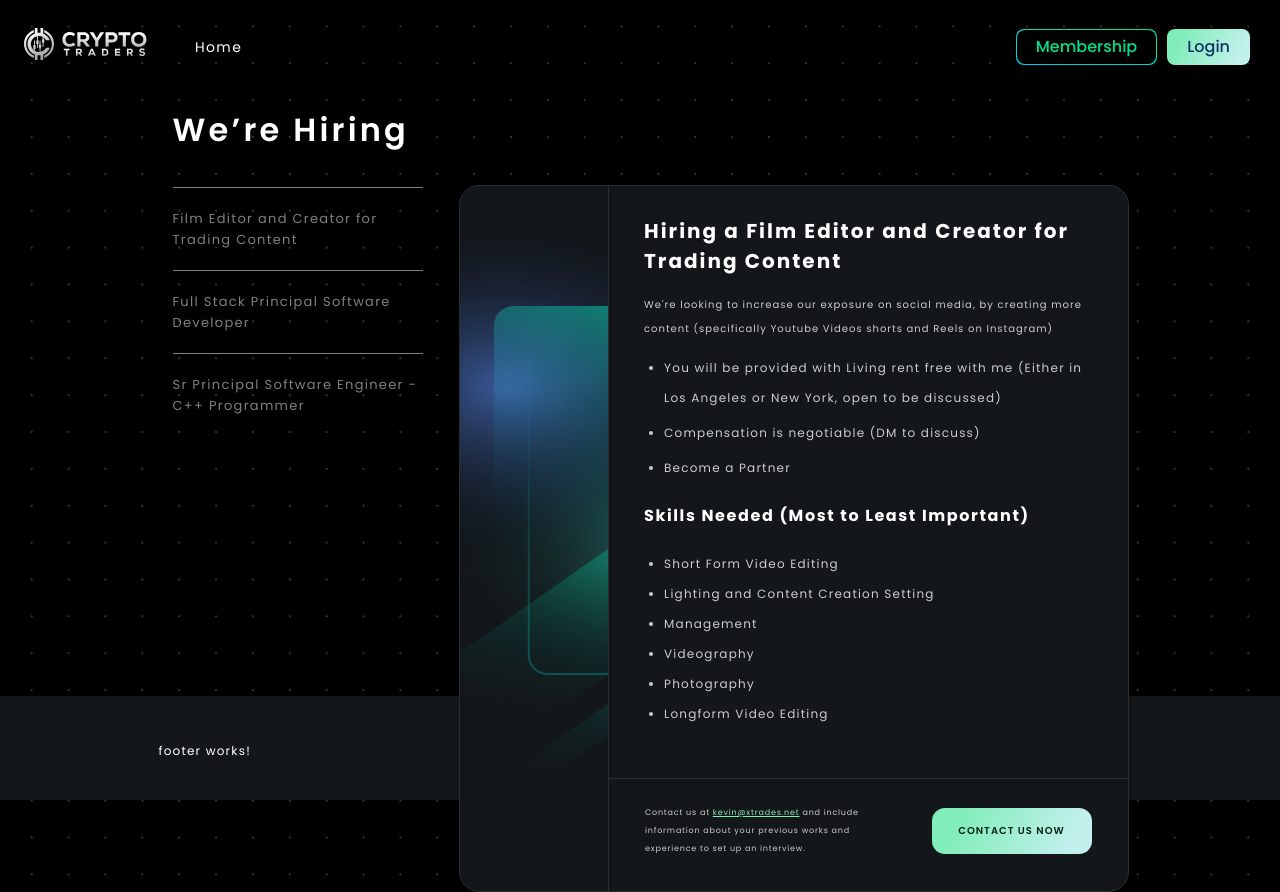
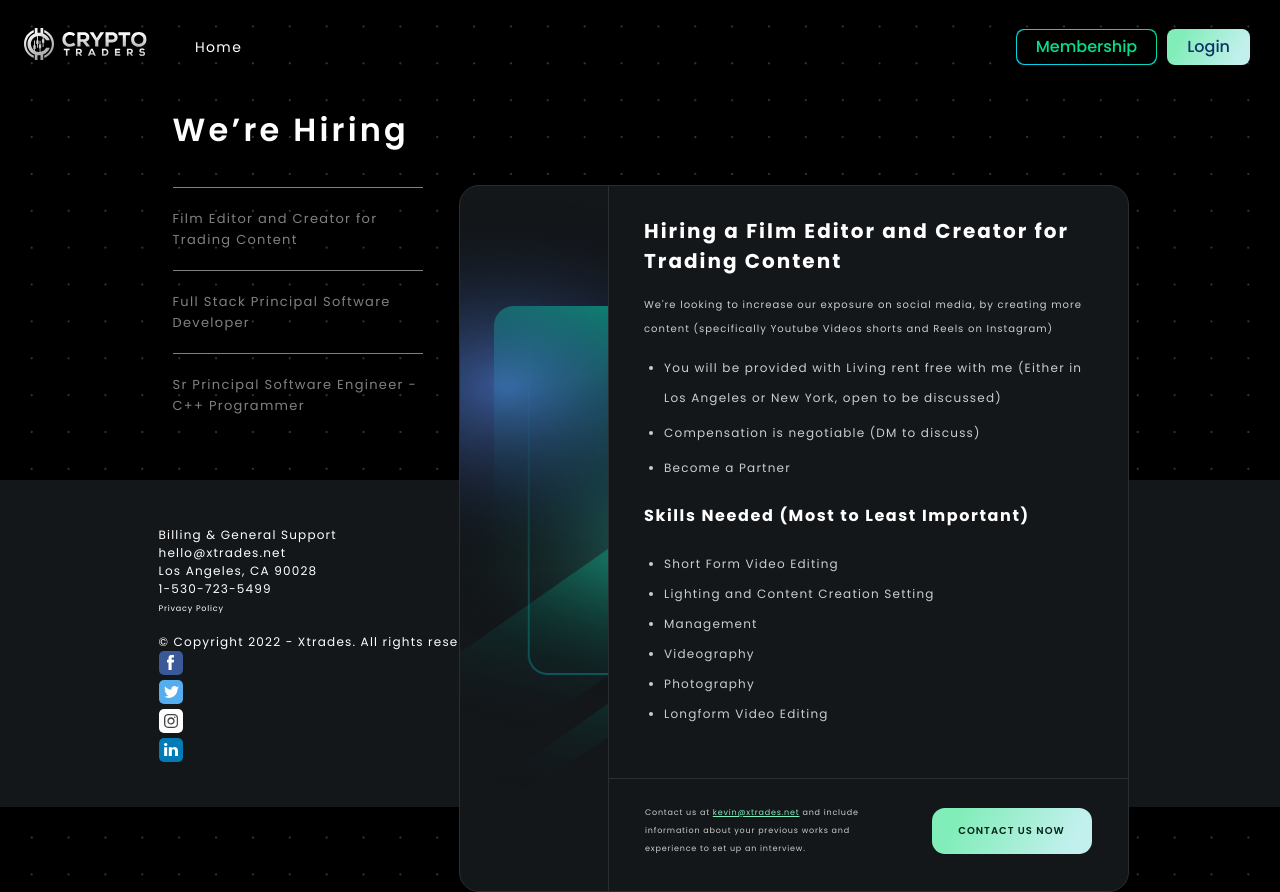
Before and after one commit to TkachukRR/30-crypto-traders, an Angular app: page /login in a window 1280 px wide. Both pictures are taken after a click on the button "Continue with Email". Built offline with nearby package versions, Linux system fonts and the light colour scheme.

Commit message:
022 added footer markup

```diff
--- a/src/app/components/footer/footer.component.html
+++ b/src/app/components/footer/footer.component.html
@@ -1 +1,50 @@
-<p>footer works!</p>
+<footer>
+  <address class="footer__address">
+    <ul class="address">
+      <li class="address__item">{{footer__address.info}}</li>
+      <li class="address__item"><a class="address__link" [href]="'mailto:' + footer__address.email">{{footer__address.email}}</a></li>
+      <li class="address__item">{{footer__address.location}}</li>
+      <li class="address__item"><a class="address__link" [href]="'tel:+' + footer__address.phone.split('-').join('')">{{footer__address.phone}}</a></li>
+    </ul>
+  </address>
+  <div class="footer__sub">
+    <app-sub-info></app-sub-info>
+  </div>
+  <div class="footer__media">
+    <p class="footer__copyright">© Copyright 2022 - Xtrades. All rights reserved.</p>
+    <ul class="footer__social social__list">
+      <li class="social__item">
+        <a [href]="">
+          <svg width="24" height="24" viewBox="0 0 24 24" fill="none" xmlns="http://www.w3.org/2000/svg">
+          <rect width="24" height="24" rx="5" fill="#3B5998"/>
+          <path d="M15 8.85477H12.625V7.29876C12.625 6.70747 13 6.58299 13.2812 6.58299C13.5625 6.58299 14.9688 6.58299 14.9688 6.58299V4H12.6562C10.0625 4 9.5 5.92946 9.5 7.14315V8.85477H8V11.5H9.5C9.5 14.8921 9.5 19 9.5 19H12.625C12.625 19 12.625 14.861 12.625 11.5H14.75L15 8.85477Z" fill="white"/>
+          </svg>
+        </a>
+      </li>
+      <li class="social__item">
+        <a [href]="">
+          <svg width="24" height="24" viewBox="0 0 24 24" fill="none" xmlns="http://www.w3.org/2000/svg">
+            <rect width="24" height="24" rx="5" fill="#55ACEE"/>
+            <path d="M20 7.41C19.4534 7.65 18.8462 7.8 18.2389 7.89C18.8765 7.5 19.3623 6.93 19.5749 6.21C18.9676 6.57 18.33 6.81 17.6316 6.96C17.0547 6.36 16.2652 6 15.3846 6C13.6842 6 12.3178 7.35 12.3178 9.03C12.3178 9.27 12.3482 9.51 12.4089 9.72C9.8583 9.6 7.58097 8.4 6.06275 6.54C5.81984 6.99 5.66802 7.53 5.66802 8.07C5.66802 9.12 6.21457 10.05 7.03441 10.59C6.51822 10.56 6.06275 10.44 5.63765 10.2V10.23C5.63765 11.7 6.70041 12.93 8.09717 13.2C7.85425 13.26 7.58097 13.32 7.27733 13.32C7.06478 13.32 6.88259 13.29 6.7004 13.26C7.09514 14.46 8.21862 15.33 9.55466 15.36C8.4919 16.17 7.18623 16.65 5.72874 16.65C5.48583 16.65 5.24291 16.65 5 16.62C6.39676 17.52 8.00607 18 9.73684 18C15.3846 18 18.4818 13.38 18.4818 9.36C18.4818 9.24 18.4818 9.09 18.4818 8.97C19.0587 8.55 19.5749 8.04 20 7.41Z" fill="white"/>
+          </svg>
+        </a>
+      </li>
+      <li class="social__item">
+        <a [href]="">
+          <svg width="24" height="24" viewBox="0 0 24 24" fill="none" xmlns="http://www.w3.org/2000/svg">
+            <rect width="24" height="24" rx="5" fill="white"/>
+            <path d="M12.0299 8.33333C10.0213 8.33333 8.41451 9.93333 8.41451 11.9333C8.41451 13.9333 10.0213 15.5333 12.0299 15.5333C14.0384 15.5333 15.6452 13.8667 15.6452 11.9333C15.6452 10 14.0384 8.33333 12.0299 8.33333ZM12.0299 14.2667C10.7578 14.2667 9.68658 13.2 9.68658 11.9333C9.68658 10.6667 10.7578 9.66667 12.0299 9.66667C13.3019 9.66667 14.3732 10.7333 14.3732 12C14.3732 13.2667 13.3019 14.2667 12.0299 14.2667ZM15.7791 7.46667C16.2478 7.46667 16.5825 7.8 16.5825 8.26667C16.5825 8.73333 16.2478 9.06667 15.7791 9.06667C15.3105 9.06667 14.9757 8.73333 14.9757 8.26667C14.9757 7.8 15.3105 7.46667 15.7791 7.46667ZM17.9216 6.13333C17.1851 5.4 16.1139 5 14.9757 5H9.08402C6.67378 5 5 6.66667 5 9.06667V14.8667C5 16.0667 5.40171 17.1333 6.20512 17.8667C6.94158 18.6 7.94585 19 9.15097 19H14.9088C16.1139 19 17.1181 18.6 17.8546 17.8667C18.5911 17.1333 18.9928 16.0667 18.9928 14.8667V9.06667C19.0597 7.93333 18.658 6.86667 17.9216 6.13333ZM17.7877 14.9333C17.7877 15.8 17.4529 16.5333 16.9842 17C16.5156 17.4667 15.7791 17.6667 14.9088 17.6667H9.15097C8.2806 17.6667 7.61109 17.4 7.07548 16.9333C6.53988 16.4 6.33902 15.7333 6.33902 14.8667V9.06667C6.33902 8.2 6.60683 7.53333 7.07548 7C7.54414 6.53333 8.2806 6.26667 9.15097 6.26667H14.9757C15.8461 6.26667 16.5156 6.53333 17.0512 7C17.5199 7.53333 17.7877 8.2 17.7877 9V14.9333Z" fill="#434343"/>
+          </svg>
+        </a>
+      </li>
+      <li class="social__item">
+        <a [href]="">
+          <svg width="24" height="24" viewBox="0 0 24 24" fill="none" xmlns="http://www.w3.org/2000/svg">
+            <rect width="24" height="24" rx="5" fill="#007BB5"/>
+            <path d="M8.17816 18H5.16092V9.21622H8.17816V18ZM6.68966 8.04505C5.64368 8.04505 5 7.34234 5 6.52252C5 5.66366 5.68391 5 6.68966 5C7.73563 5 8.33908 5.66366 8.37931 6.52252C8.37931 7.34234 7.73563 8.04505 6.68966 8.04505ZM19 18H15.9828V13.3153C15.9828 12.1441 15.5402 11.3243 14.454 11.3243C13.6092 11.3243 13.1264 11.8709 12.9253 12.3784C12.8448 12.5736 12.8448 12.8078 12.8448 13.0811V17.961H9.82759C9.82759 17.961 9.86782 9.997 9.82759 9.17718H12.8448V10.4655C13.2471 9.87988 13.9713 9.02102 15.5402 9.02102C17.5115 9.02102 19 10.2703 19 12.964V18Z" fill="white"/>
+          </svg>
+        </a>
+      </li>
+    </ul>
+  </div>
+</footer>
--- a/src/app/components/footer/footer.component.ts
+++ b/src/app/components/footer/footer.component.ts
@@ -1,4 +1,11 @@
 import { Component } from '@angular/core';
+
+interface Address {
+  info:string;
+  email:string;
+  location:string;
+  phone:string
+}
 
 @Component({
   selector: 'app-footer',
@@ -6,5 +13,11 @@ import { Component } from '@angular/core';
   styleUrls: ['./footer.component.scss']
 })
 export class FooterComponent {
-
+  public footer__address: Address = {
+    info:'Billing & General Support',
+    email:'hello@xtrades.net',
+    location:'Los Angeles, CA 90028',
+    phone:'1-530-723-5499'
+  }
+  protected readonly location = location;
 }
```
